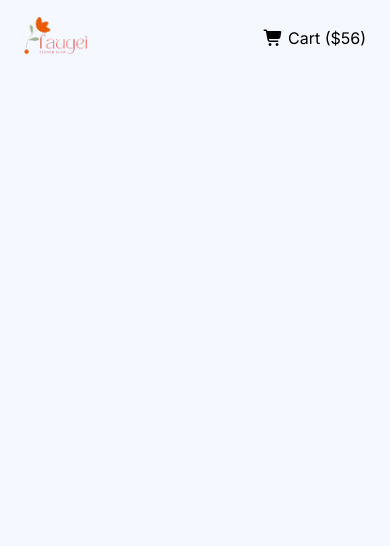
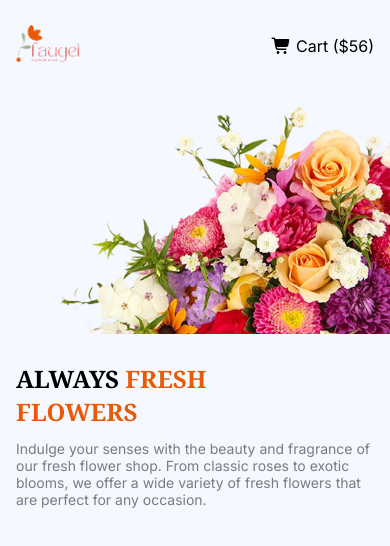
Before and after one commit to mahmudhasan123/flower-bazaar, a plain HTML site: page index.html in a window 390 px wide. Drawn offline with Linux system fonts and the light colour scheme.

Commit message:
add banner with responsive

```diff
--- a/assets/css/main.css
+++ b/assets/css/main.css
@@ -12,7 +12,7 @@ body {
 }
 
 .max-w-lg {
-  max-width: 90rem;
+  max-width: 80rem;
   margin: 0 auto;
 }
 
@@ -47,15 +47,54 @@ header {
   color: #000;
 }
 
+.w-full {
+  width: 100%;
+}
+
+/* banner styles */
+.banner {
+  display: flex;
+  align-items: flex-end;
+  justify-content: space-between;
+  padding: 6rem 0;
+}
+
+.banner-heading {
+  font-weight: 700;
+  text-transform: uppercase;
+  font-size: 4rem;
+  margin-bottom: 0.75rem;
+}
+
+.banner-desc {
+  color: #00000080;
+  max-width: 38rem;
+  font-size: 1.5rem;
+}
+
+.tomato {
+  color: #e95a08;
+}
+
 @media only screen and (max-width: 600px) {
   .none {
     display: none;
   }
 
   .p-1 {
-    padding: 1rem 1.5rem;
+    padding: 1.5rem 1rem;
   }
   .w-4 {
     width: 4rem;
   }
+  .banner {
+    flex-direction: column-reverse;
+    padding: 0;
+  }
+  .banner-heading {
+    font-size: 1.5rem;
+  }
+  .banner-desc {
+    font-size: 0.875rem;
+  }
 }
--- a/index.html
+++ b/index.html
@@ -36,7 +36,32 @@
         </ul>
       </div>
     </header>
-    <main></main>
+    <main>
+      <!-- banner section -->
+      <section class="banner max-w-lg">
+        <div class="banner-content p-1">
+          <h1 class="noto-serif banner-heading">
+            Always
+            <span class="tomato">
+              Fresh <br />
+              Flowers</span
+            >
+          </h1>
+          <p class="banner-desc">
+            Indulge your senses with the beauty and fragrance of our fresh
+            flower shop. From classic roses to exotic blooms, we offer a wide
+            variety of fresh flowers that are perfect for any occasion.
+          </p>
+        </div>
+        <div>
+          <img
+            class="w-full"
+            src="./assets/images/hero-flower.png"
+            alt="Banner"
+          />
+        </div>
+      </section>
+    </main>
     <footer></footer>
   </body>
 </html>
```
Also changed, not shown: assets/images/hero-flower.png (added).
